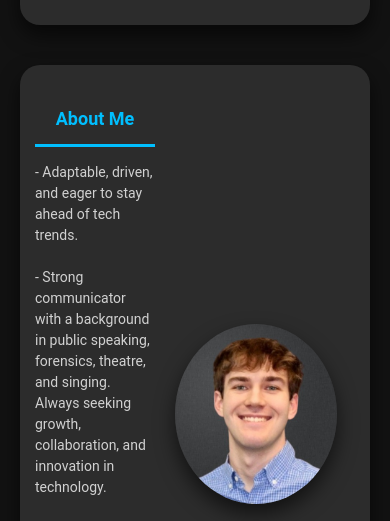
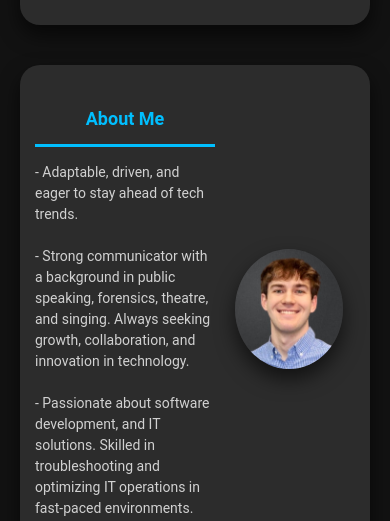
Before and after one commit to aorav27/aorav27.github.io, a plain HTML site: page index.html in a window 390 px wide. Shown: the part 321-842 px from the top of the page. Drawn offline with Linux system fonts and the light colour scheme.

Commit message:
Version 1.1.13
Fixed headshot shape.

```diff
--- a/style.css
+++ b/style.css
@@ -285,6 +285,12 @@ footer {
         white-space: nowrap;
     }
 
+    .headshot {
+        width: 120px;  /* Adjust size as needed */
+        height: 120px; /* Ensure height matches width */
+        border-radius: 50%; /* Keep it circular */
+    }
+
     /* Reduce navigation size */
     nav {
         font-size: 14px;
```
